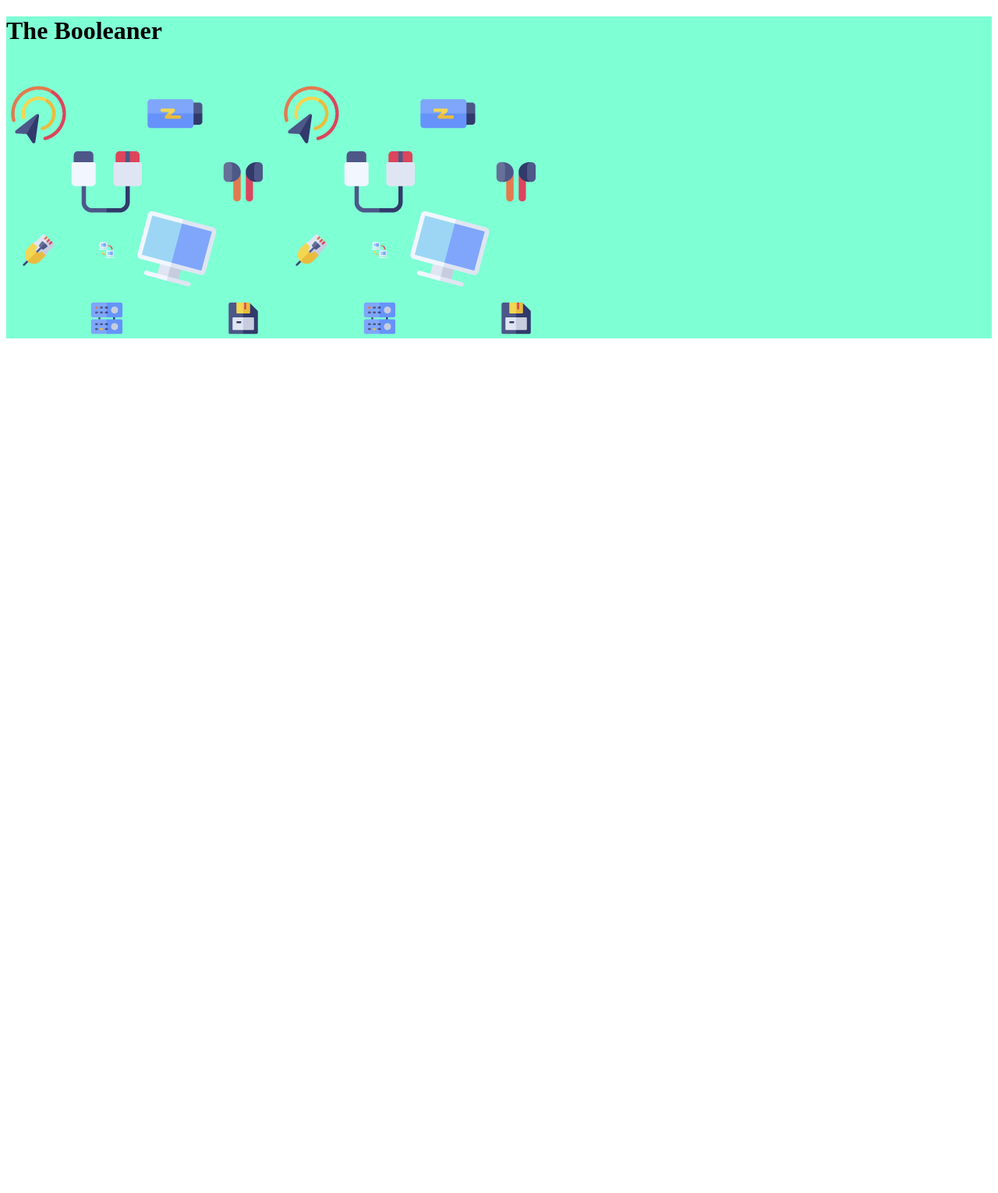
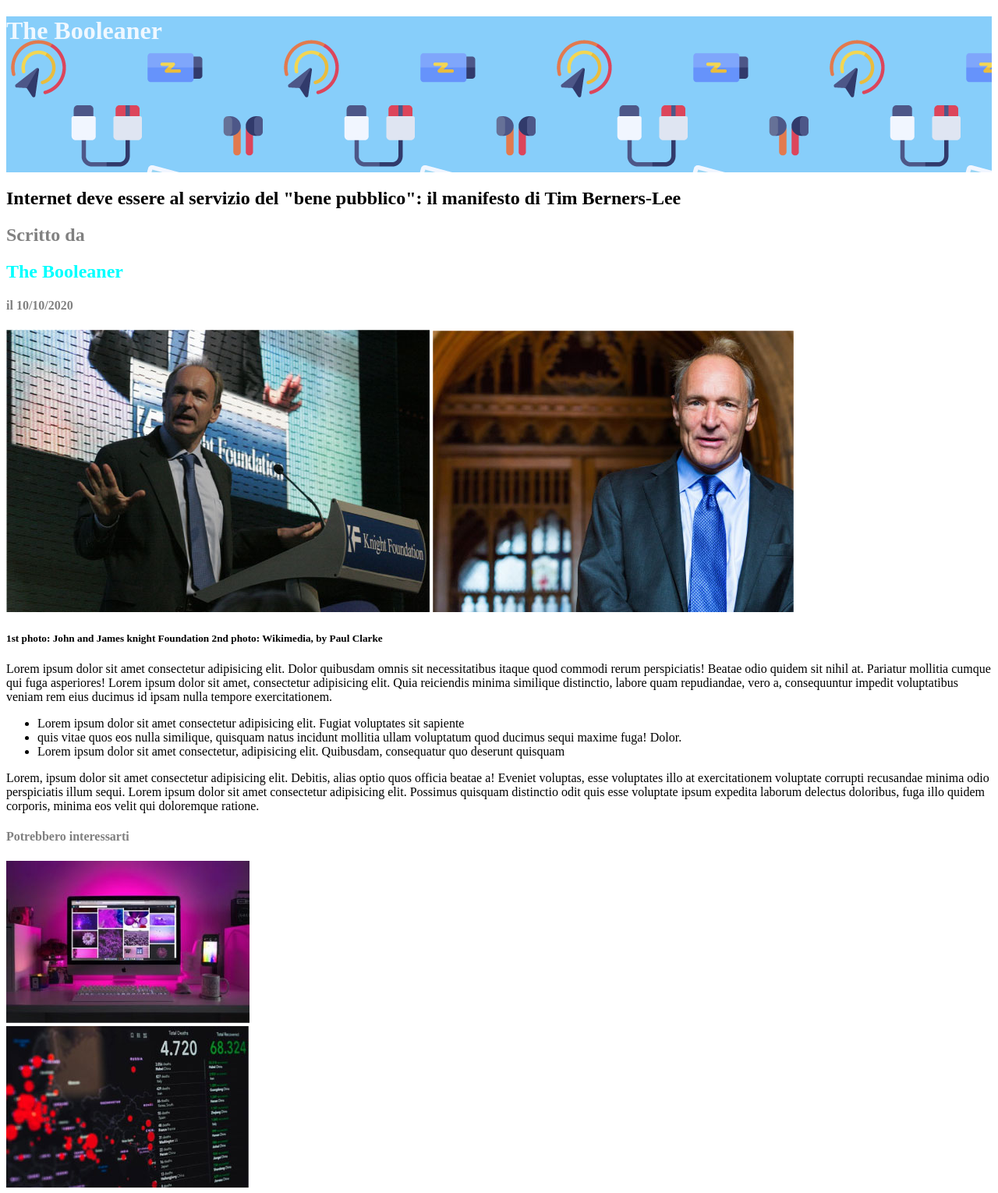
Before and after one commit to giuseppeTrebbi/html-css-booleaner, a plain HTML site: page index.html in a window 1280 px wide. Shown: the whole page at 78% size. Before the commit the page ends 800 px from the top, so only its background shows below. Drawn offline with Linux system fonts and the light colour scheme.

Commit message:
feat: sections added

```diff
--- a/css/style.css
+++ b/css/style.css
@@ -1,4 +1,19 @@
-header {
-    background-color: aquamarine;
-    height: max-content;
+.banner {
+  height: 200px;
+  background-image: url(../img/pattern.png);
+  background-color: lightskyblue;
+  background-repeat: repeat;
+  width: 100%;
 }
+
+.h1-head {
+    color: aliceblue;
+}
+
+.gray {
+    color: gray;
+}
+
+.light-blue {
+    color: aqua;
+}
--- a/index.html
+++ b/index.html
@@ -1,5 +1,6 @@
 <!DOCTYPE html>
 <html lang="en">
+
 <head>
     <meta charset="UTF-8">
     <meta name="viewport" content="width=device-width, initial-scale=1.0">
@@ -9,13 +10,66 @@
 
 
 <body>
-    <header>
-        <h1>The Booleaner</h1>
-        <img src="./img/pattern.png" alt="Dispositivi elettronici">
+    <header class="banner">
+        <h1 class="h1-head">The Booleaner</h1>
     </header>
 
+    <main>
+        <section>
+            <h1>Internet deve essere al servizio del "bene pubblico": il manifesto di Tim Berners-Lee</h1>
+            <h2 class="gray">Scritto da <h2 class="light-blue">The Booleaner</h2>
+            </h2>
+            <h4 class="gray">il 10/10/2020</h3>
+        </section>
 
-    <main></main>
+        <section>
+            <img src="./img/tim-1.jpg" alt="Tim Berners-Lee conference">
+            <img src="./img/tim-2.jpg" alt="Tim Berners-Lee church">
+            <h5>1st photo: John and James knight Foundation 2nd photo: Wikimedia, by Paul Clarke</h5>
+        </section>
+
+        <section>
+            Lorem ipsum dolor sit amet consectetur adipisicing elit. Dolor quibusdam omnis sit necessitatibus itaque
+            quod
+            commodi rerum perspiciatis! Beatae odio quidem sit nihil at. Pariatur mollitia cumque qui fuga asperiores!
+            Lorem ipsum dolor sit amet, consectetur adipisicing elit. Quia reiciendis minima similique distinctio,
+            labore quam repudiandae, vero a, consequuntur impedit voluptatibus veniam rem eius ducimus id ipsam nulla
+            tempore exercitationem.
+        </section>
+
+        <section>
+            <ul>
+                <li>Lorem ipsum dolor sit amet consectetur adipisicing elit. Fugiat voluptates sit sapiente</li>
+                <li>quis vitae quos eos nulla similique, quisquam natus incidunt mollitia ullam voluptatum quod ducimus
+                    sequi maxime fuga! Dolor.</li>
+                <li>Lorem ipsum dolor sit amet consectetur, adipisicing elit. Quibusdam, consequatur quo deserunt
+                    quisquam </li>
+            </ul>
+        </section>
+
+        <section>
+            <table></table>
+        </section>
+
+        <section>
+            Lorem, ipsum dolor sit amet consectetur adipisicing elit. Debitis, alias optio quos officia beatae a!
+            Eveniet voluptas,
+            esse voluptates illo at exercitationem voluptate corrupti recusandae minima odio perspiciatis illum sequi.
+            Lorem ipsum dolor sit amet consectetur adipisicing elit. Possimus quisquam distinctio odit quis esse
+            voluptate ipsum expedita
+            laborum delectus doloribus, fuga illo quidem corporis, minima eos velit qui doloremque ratione.
+        </section>
+
+        <section>
+            <h4 class="gray">Potrebbero interessarti</h4>
+            <img src="./img/monitor.jpg" alt="monitor">
+        </section>
+        <section>
+            <img src="./img/graph.jpg" alt="">
+        </section>
+
+    </main>
+
 </body>
 
 
```
